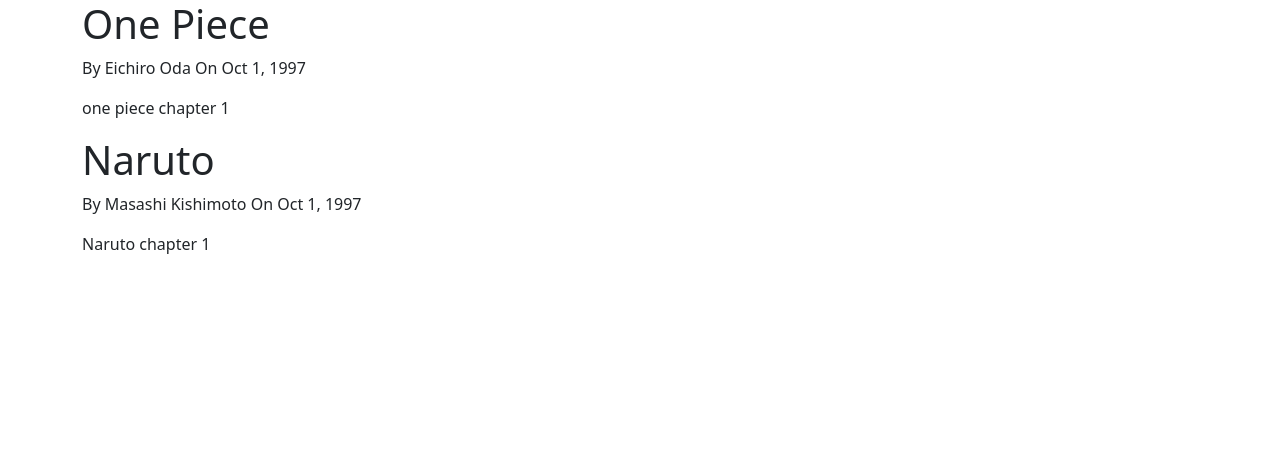
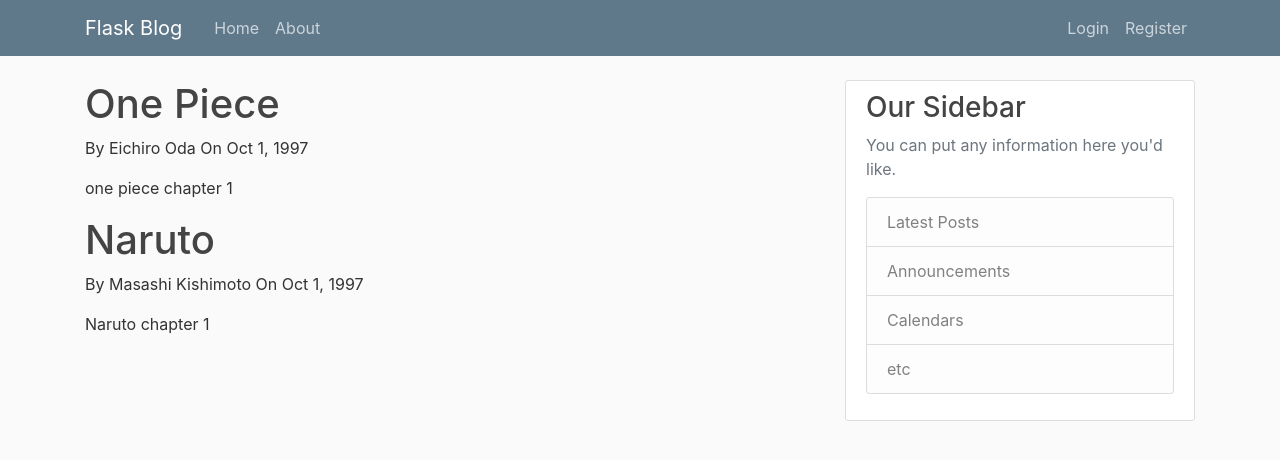
Before and after one commit to rohitchauraisa1997/flask-full-featured, a Flask app: page / in a window 1280 px wide. Shown: the top 460 px of the page. Run offline with Flask 2, Linux system fonts and the light colour scheme; some libraries are stand-ins or nearby versions.

Commit message:
updating base template

```diff
--- a/templates/layout.html
+++ b/templates/layout.html
@@ -1,40 +1,69 @@
 <!DOCTYPE html>
 <html>
-  <head>
+<head>
     <!-- Required meta tags -->
-    <meta charset="utf-8" />
-    <meta name="viewport" content="width=device-width, initial-scale=1" />
+    <meta charset="utf-8">
+    <meta name="viewport" content="width=device-width, initial-scale=1, shrink-to-fit=no">
 
     <!-- Bootstrap CSS -->
-    <link
-      href="https://cdn.jsdelivr.net/npm/bootstrap@5.0.0-beta3/dist/css/bootstrap.min.css"
-      rel="stylesheet"
-      integrity="sha384-eOJMYsd53ii+scO/bJGFsiCZc+5NDVN2yr8+0RDqr0Ql0h+rP48ckxlpbzKgwra6"
-      crossorigin="anonymous"
-    />
+    <link rel="stylesheet" href="https://maxcdn.bootstrapcdn.com/bootstrap/4.0.0/css/bootstrap.min.css" integrity="sha384-Gn5384xqQ1aoWXA+058RXPxPg6fy4IWvTNh0E263XmFcJlSAwiGgFAW/dAiS6JXm" crossorigin="anonymous">
 
-    {%if title%}
-    <title>Flask Blog - {{title}}</title>
-    {%else%}
-    <title>Flask Blog</title>
-    {%endif%}
-  </head>
+    <link rel="stylesheet" type="text/css" href="{{ url_for('static', filename='main.css') }}">
 
-  <body>
-      <div class="container">
-        {% block content %} {%endblock%}
-      </div>
-    <!-- Optional JavaScript; choose one of the two! -->
-    <!-- Option 1: Bootstrap Bundle with Popper -->
-    <script
-      src="https://cdn.jsdelivr.net/npm/bootstrap@5.0.0-beta3/dist/js/bootstrap.bundle.min.js"
-      integrity="sha384-JEW9xMcG8R+pH31jmWH6WWP0WintQrMb4s7ZOdauHnUtxwoG2vI5DkLtS3qm9Ekf"
-      crossorigin="anonymous"
-    ></script>
-    <!-- Option 2: Separate Popper and Bootstrap JS -->
-    <!--
-    <script src="https://cdn.jsdelivr.net/npm/@popperjs/core@2.9.1/dist/umd/popper.min.js" integrity="sha384-SR1sx49pcuLnqZUnnPwx6FCym0wLsk5JZuNx2bPPENzswTNFaQU1RDvt3wT4gWFG" crossorigin="anonymous"></script>
-    <script src="https://cdn.jsdelivr.net/npm/bootstrap@5.0.0-beta3/dist/js/bootstrap.min.js" integrity="sha384-j0CNLUeiqtyaRmlzUHCPZ+Gy5fQu0dQ6eZ/xAww941Ai1SxSY+0EQqNXNE6DZiVc" crossorigin="anonymous"></script>
-    -->
-  </body>
+    {% if title %}
+        <title>Flask Blog - {{ title }}</title>
+    {% else %}
+        <title>Flask Blog</title>
+    {% endif %}
+</head>
+<body>
+    <header class="site-header">
+    <nav class="navbar navbar-expand-md navbar-dark bg-steel fixed-top">
+        <div class="container">
+        <a class="navbar-brand mr-4" href="/">Flask Blog</a>
+        <button class="navbar-toggler" type="button" data-toggle="collapse" data-target="#navbarToggle" aria-controls="navbarToggle" aria-expanded="false" aria-label="Toggle navigation">
+            <span class="navbar-toggler-icon"></span>
+        </button>
+        <div class="collapse navbar-collapse" id="navbarToggle">
+            <div class="navbar-nav mr-auto">
+                <a class="nav-item nav-link" href="/">Home</a>
+                <a class="nav-item nav-link" href="/about">About</a>
+            </div>
+            <!-- Navbar Right Side -->
+            <div class="navbar-nav">
+                <a class="nav-item nav-link" href="/login">Login</a>
+                <a class="nav-item nav-link" href="/register">Register</a>
+            </div>
+        </div>
+        </div>
+    </nav>
+    </header>
+    <main role="main" class="container">
+    <div class="row">
+        <div class="col-md-8">
+            {% block content %}{% endblock %}
+        </div>
+        <div class="col-md-4">
+            <div class="content-section">
+            <h3>Our Sidebar</h3>
+            <p class='text-muted'>You can put any information here you'd like.
+                <ul class="list-group">
+                    <li class="list-group-item list-group-item-light">Latest Posts</li>
+                    <li class="list-group-item list-group-item-light">Announcements</li>
+                    <li class="list-group-item list-group-item-light">Calendars</li>
+                    <li class="list-group-item list-group-item-light">etc</li>
+                </ul>
+            </p>
+        </div>
+        </div>
+    </div>
+    </main>
+
+
+    <!-- Optional JavaScript -->
+    <!-- jQuery first, then Popper.js, then Bootstrap JS -->
+    <script src="https://code.jquery.com/jquery-3.2.1.slim.min.js" integrity="sha384-KJ3o2DKtIkvYIK3UENzmM7KCkRr/rE9/Qpg6aAZGJwFDMVNA/GpGFF93hXpG5KkN" crossorigin="anonymous"></script>
+    <script src="https://cdnjs.cloudflare.com/ajax/libs/popper.js/1.12.9/umd/popper.min.js" integrity="sha384-ApNbgh9B+Y1QKtv3Rn7W3mgPxhU9K/ScQsAP7hUibX39j7fakFPskvXusvfa0b4Q" crossorigin="anonymous"></script>
+    <script src="https://maxcdn.bootstrapcdn.com/bootstrap/4.0.0/js/bootstrap.min.js" integrity="sha384-JZR6Spejh4U02d8jOt6vLEHfe/JQGiRRSQQxSfFWpi1MquVdAyjUar5+76PVCmYl" crossorigin="anonymous"></script>
+</body>
 </html>
```
